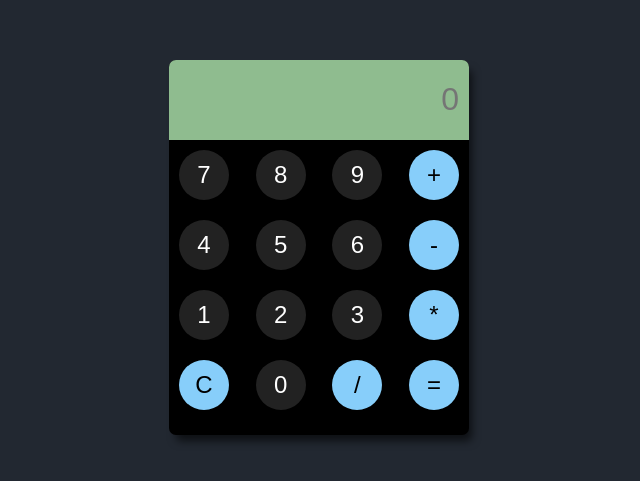
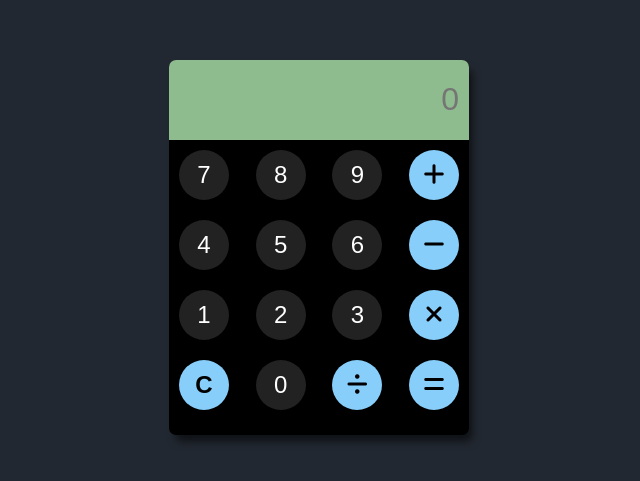
Before and after one commit to Feroj7/javascript-calculator, a plain HTML site: page index.html in a window 1280 px wide. Shown: the part 153-634 px from the top of the page, 321-961 px from the left. Drawn offline with Linux system fonts and the light colour scheme.

Commit message:
second commit

```diff
--- a/index.html
+++ b/index.html
@@ -5,6 +5,9 @@
     <meta http-equiv="X-UA-Compatible" content="IE=edge">
     <meta name="viewport" content="width=device-width, initial-scale=1.0">
     <title>Calculator</title>
+    <link rel="shortcut icon" href="" type="image/x-icon">
+    <!-- fontawesome -->
+    <script src="https://kit.fontawesome.com/366a291bd7.js" crossorigin="anonymous"></script>
     <!-- css  -->
     <link rel="stylesheet" href="style.css">
 
@@ -24,25 +27,25 @@
         <button value="7" onclick="seven()">7</button>
         <button value="8" onclick="eight()">8</button>
         <button value="9" onclick="nine()">9</button>
-        <button value="+" onclick="add()" class="operator">+</button>
+        <button value="+" onclick="add()" class="operator"><i class="fas fa-plus"></i></button>
       </div>
       <div class="row">
         <button value="4" onclick="four()">4</button>
         <button value="5" onclick="five()">5</button>
         <button value="6" onclick="six()">6</button>
-        <button value="-" onclick="sub()" class="operator">-</button>
+        <button value="-" onclick="sub()" class="operator"><i class="fas fa-minus"></i></button>
       </div>
       <div class="row">
         <button value="1" onclick="one()">1</button>
         <button value="2" onclick="two()">2</button>
         <button value="3" onclick="three()">3</button>
-        <button value="*" onclick="multiplication()" class="operator">*</button>
+        <button value="*" onclick="multiplication()" class="operator"><i class="fas fa-times"></i></button>
       </div>
       <div class="row">
-        <button class="operator" onclick="clr()">C</button>
+        <button class="operator c-btn" onclick="clr()">C</button>
         <button value="0" onclick="zero()">0</button>
-        <button value="/" class="operator" onclick="divide()">/</button>
-        <button value="=" class="operator" onclick="equal()">=</button>
+        <button value="/" class="operator" onclick="divide()"><i class="fas fa-divide"></i></button>
+        <button value="=" class="operator" onclick="equal()"><i class="fas fa-equals"></i></button>
       </div>
     </div>
 </div>
--- a/style.css
+++ b/style.css
@@ -63,6 +63,9 @@
     color: #fff;
     margin: 10px;
   }
+  .c-btn{
+    font-weight:bold;
+  }
 
   button:hover {
     cursor: pointer;
```
